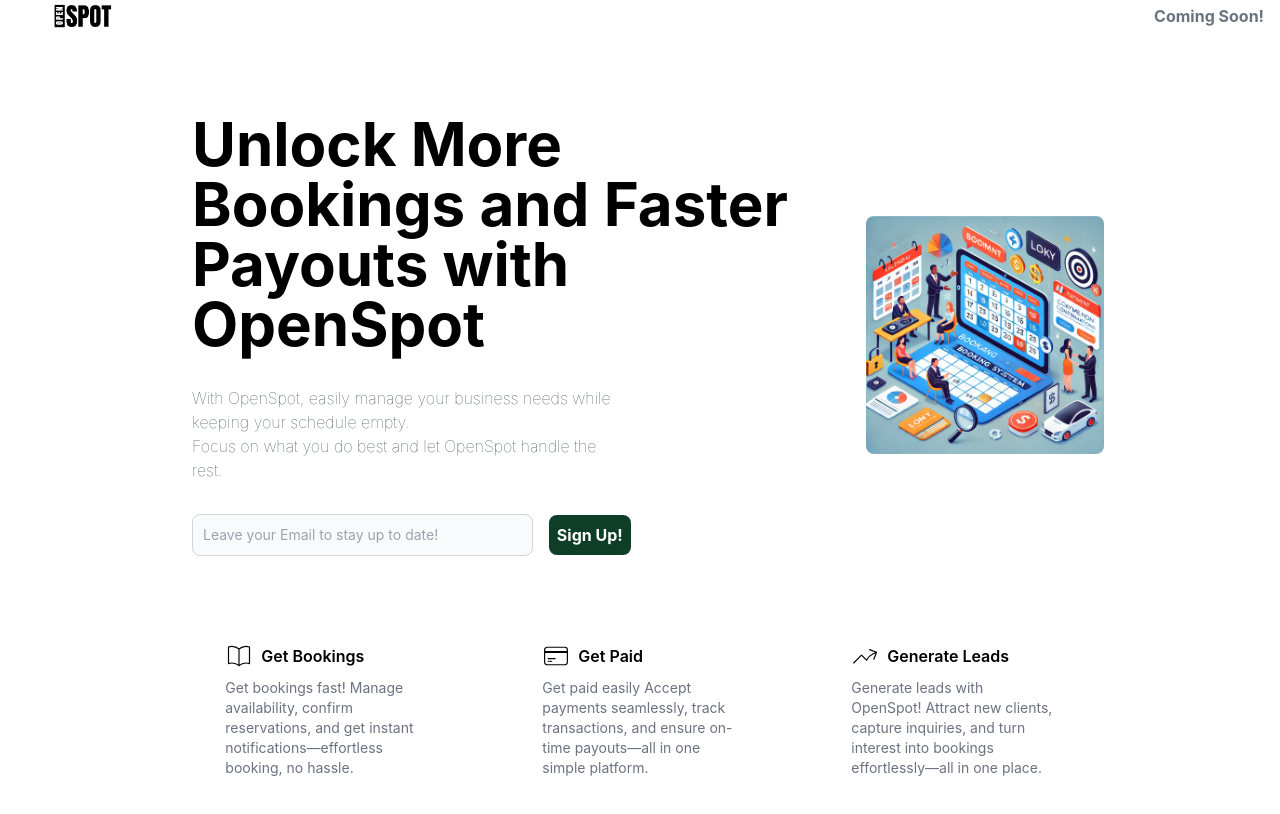
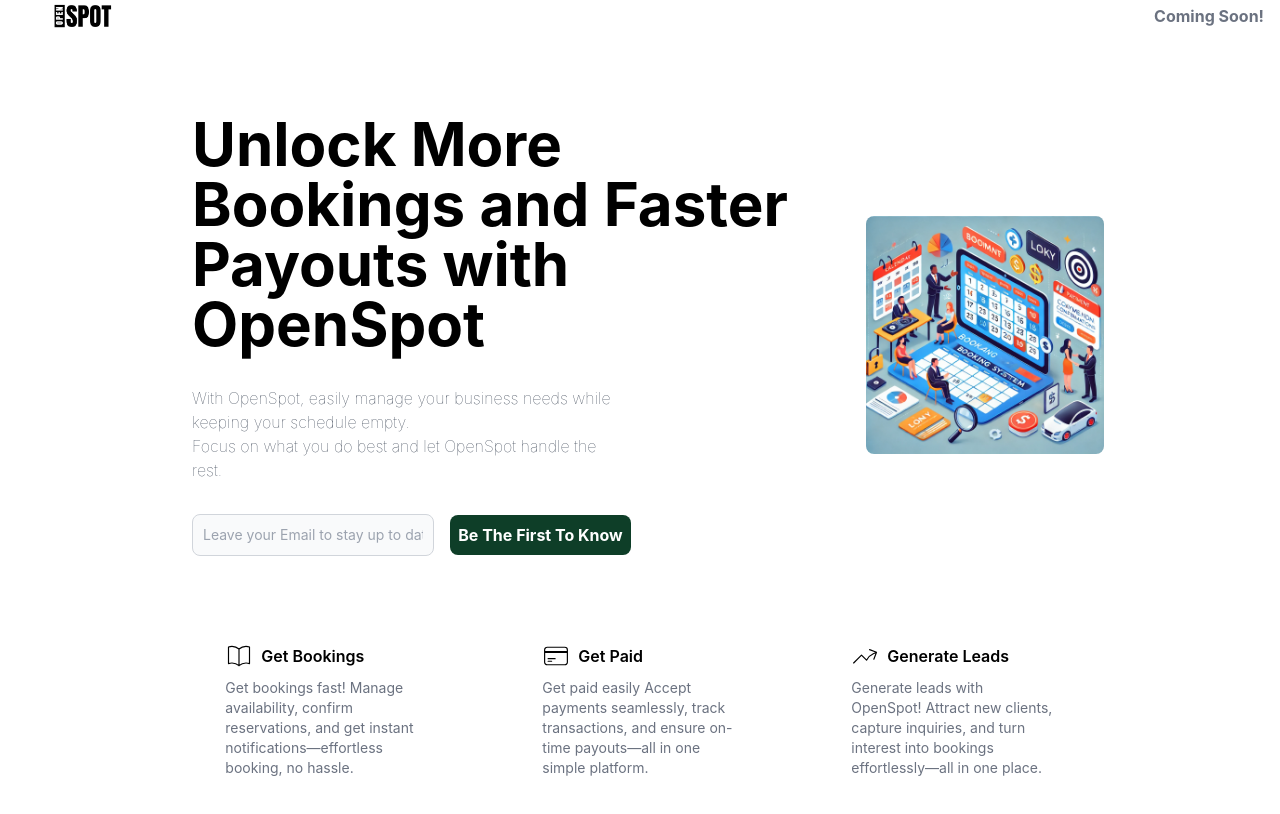
Before and after one commit to SpectrumSftwr/OpenSpot, a React (Create React App) app: page / in a window 1280 px wide. Shown: the top 814 px of the page. Built offline with nearby package versions, Linux system fonts and the light colour scheme; no server answers.

Commit message:
Fix: Redirect to the google docs

```diff
--- a/src/routes/index.tsx
+++ b/src/routes/index.tsx
@@ -44,18 +44,8 @@
 
   const navigateToSignUp = () => {
     // Until OpenSpot is Ready just route people to the Survery.
-    let url = `https://docs.google.com/forms/d/e/1FAIpQLSfZh6_af3aFrWK7SWhNrE8ZG82TW48QspPcwbAC1z1cZfnCJQ/viewform?usp=pp_url&entry.2065356908=${email}&entry.590981021=${email}`
+    let url = `https://forms.gle/JeffzqFBMc5ghTCw9`
     window.location.href = url;
-
-
-    // Validate Username meets requirements.
-    //if (!username || username.length < 6 || !availableUsername)  {
-    //  return;
-    //}
-    //
-    //// navigate user to signup page with username set.
-    ////navigate(`/sign-up?username=${username}`)
-
   }
 
   return (
@@ -84,7 +74,7 @@
               className={`ml-4 w-fit bg-brand-800 text-white font-bold p-2 rounded-lg self-center text-center whitespace-nowrap
                         ${!availableUsername && "bg-red-500"} ${!validUsername && 'bg-gray-400'}`}
             >
-              Sign Up!
+              Be The First To Know
             </button>
           </form>
         </div>
```
